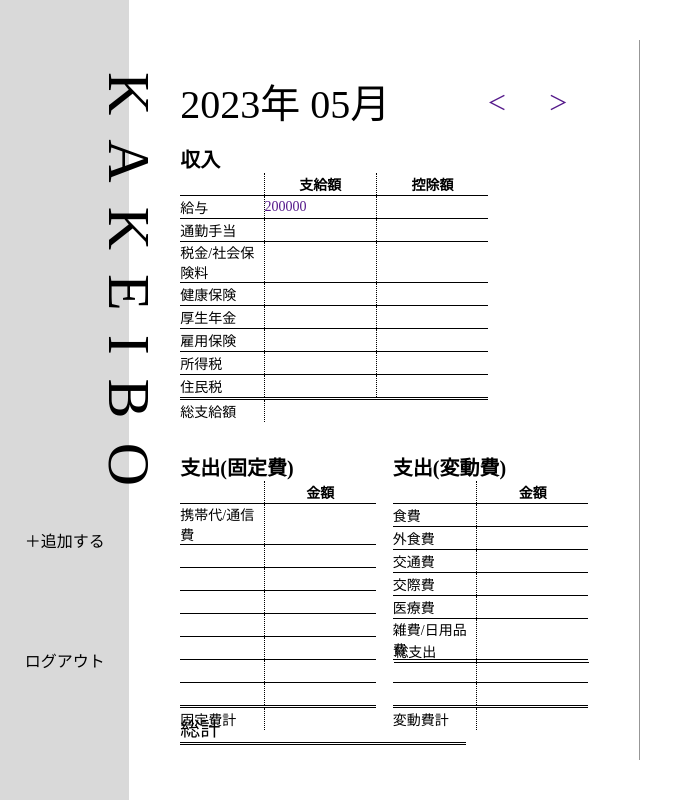
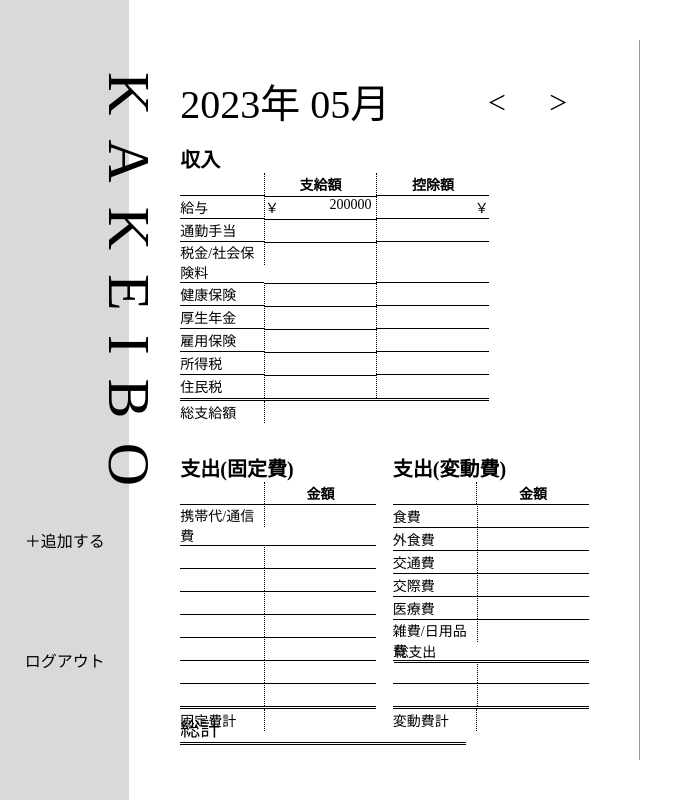
Before and after one commit to Hayato-0816/KAKEIBO, a Django app: page /top/1 in a window 1280 px wide. Shown: the whole page, without its empty margins (0-676 px from the left). Run offline with Django 3.2, Linux system fonts and the light colour scheme; data comes from the database, SQL or seed files in the repository.

Commit message:
20230512d 01 commit

```diff
--- a/static/css/style.css
+++ b/static/css/style.css
@@ -1,4 +1,4 @@
-html,header,body,footer,section,h1,h2,h3,p,a,ul,li,table,thead,tbody,th,td,tr{
+html,header,body,footer,section,h1,h2,h3,p,a,ul,li,table,thead,tbody,th,td,tr,input{
     margin: 0;
     padding: 0;
     font-family: 'Yu Gothic';
@@ -7,6 +7,7 @@ html,header,body,footer,section,h1,h2,h3,p,a,ul,li,table,thead,tbody,th,td,tr{
 
 a{
     text-decoration: none;
+    color: #000000;
 }
 
 /* header////////////////////////////////////////////////////////////////////////////////// */
@@ -136,7 +137,7 @@ td,th{
     height: 22px;
 }
 
-td:nth-child(1){
+th:nth-child(1),td:nth-child(1){
     width: 6.5vw;
 }
 
@@ -151,6 +152,30 @@ section tbody td{
 
 section tfoot tr{
     border-top: 3px #000000 double;
+}
+
+section tbody td:nth-child(2){
+    display: flex;
+    justify-content: end;
+}
+
+section td:nth-child(2) a,section tr td:nth-child(3) a{
+    width: 80%;
+    display: flex;
+    justify-content: end;
+    margin: 0 5px;
+}
+
+input{
+    width: 80%;
+    height: 100%;
+    margin: 0 5px;
+    border: none;
+    padding: 0;
+}
+
+tbody td:nth-child(2),tbody td:nth-child(3){
+    text-align: end;
 }
 
 .income{
--- a/templates/base.html
+++ b/templates/base.html
@@ -38,8 +38,8 @@
                     <tbody>
                         <tr>
                             <td>給与</td>
-                            <td><a href="">{{ income_data.salary }}</a></td>
-                            <td></td>
+                            <td>￥<a href="" class="a_tag">{{ income_data.salary }}</a></td>
+                            <td>￥</td>
                         </tr>
                         <tr>
                             <td>通勤手当</td>
```
